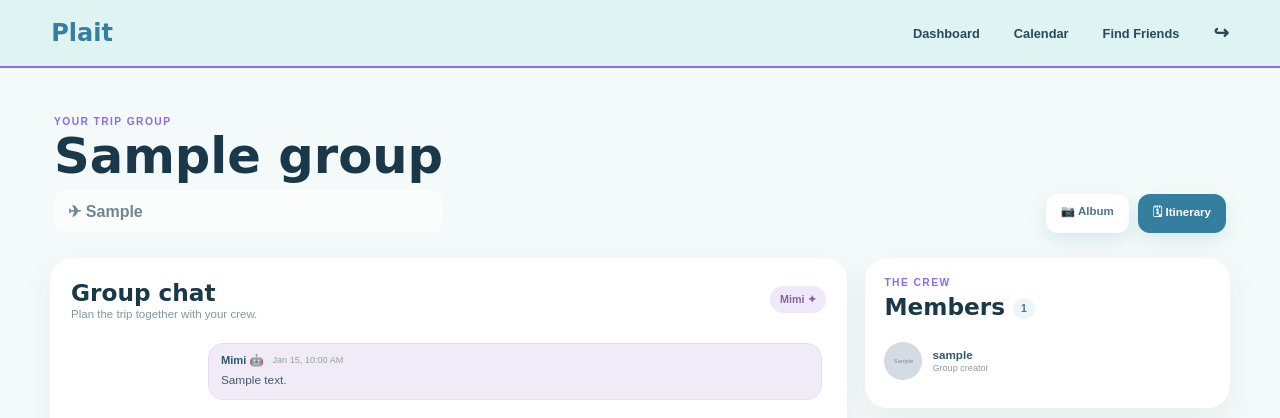
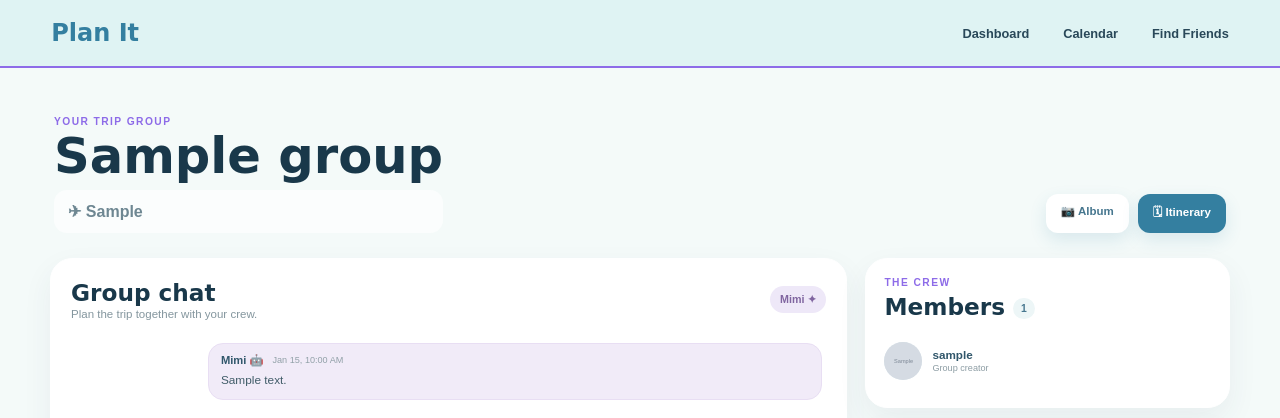
Before and after one commit to hadeela03/plait-app, a Flask app: page /group/1 in a window 1280 px wide. Shown: the top 418 px of the page. Run offline with Flask 3, Linux system fonts and the light colour scheme; a user stored in the database is signed in; tables that the repository leaves empty hold one stand-in row (values such as "Sample post"); grey boxes marked "Sample" are stand-in pictures.

Commit message:
Fix group chat header branding and remove logout arrow

```diff
--- a/templates/group.html
+++ b/templates/group.html
@@ -9,12 +9,11 @@
 </head>
 <body class="group-page-body">
   <header class="group-nav">
-    <a class="group-nav-brand" href="{{ url_for('dashboard') }}">Plait</a>
+    <a class="group-nav-brand" href="{{ url_for('dashboard') }}">Plan It</a>
     <nav>
       <a href="{{ url_for('dashboard') }}">Dashboard</a>
       <a href="{{ url_for('calendar') }}">Calendar</a>
       <a href="{{ url_for('users') }}">Find Friends</a>
-      <a href="{{ url_for('logout') }}" class="group-logout">↪</a>
     </nav>
   </header>
 
```
